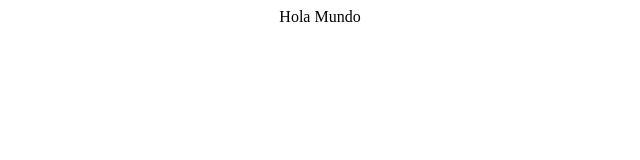
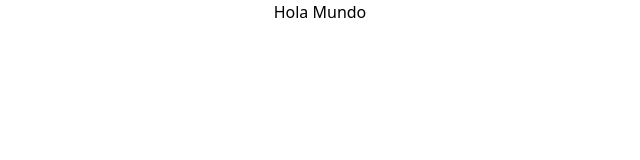
Before and after one commit to JeanMarcoMiranda/op-mini, a React (Create React App) app in the folder client/: page /#/ in a window 1280 px wide. Shown: the top 160 px of the page, without its empty margins (320-960 px from the left). Built offline with nearby package versions, Linux system fonts and the light colour scheme.

Commit message:
[P-02] Agregando craco al cliente

```diff
--- a/client/package.json
+++ b/client/package.json
@@ -3,6 +3,7 @@
   "version": "0.1.0",
   "private": true,
   "dependencies": {
+    "@craco/craco": "^6.1.2",
     "@testing-library/jest-dom": "^5.11.4",
     "@testing-library/react": "^11.1.0",
     "@testing-library/user-event": "^12.1.10",
--- a/client/src/components/App/App.tsx
+++ b/client/src/App.tsx
@@ -1,6 +1,6 @@
 import React from 'react';
-import { HashRouter as Router, Switch, Route } from 'react-router-dom';
-import { appRoutes } from './routes'
+import { BrowserRouter as Router, Switch, Route } from 'react-router-dom';
+import { appRoutes } from './Routes'
 
 import './App.css';
 
@@ -10,7 +10,7 @@
       <Router>
         <Switch>
           { appRoutes.map( ({path, component, exact}) =>
-            <Route exact={exact} path={path} component={component}/>
+            <Route exact={exact} path={path} component={component} key={path}/>
           )}
         </Switch>
       </Router>
--- a/client/src/components/App/Routes.ts
+++ b/client/src/Routes.ts
@@ -1,6 +1,6 @@
 import React from "react";
 
-import Home from "../../pages/Home";
+import Home from "./pages/Home";
 
 interface RouteData {
   path: string,
--- a/client/src/index.tsx
+++ b/client/src/index.tsx
@@ -1,7 +1,7 @@
 import React from 'react';
 import ReactDOM from 'react-dom';
 import './index.css';
-import App from './components/App/App';
+import App from './App';
 import reportWebVitals from './reportWebVitals';
 
 ReactDOM.render(
```
Also changed, not shown: client/craco.config.js (renamed from client/craco.config.ts), client/src/App.css (renamed from client/src/components/App/App.css), 2 other files (tests, documents, lock files or other folders).
